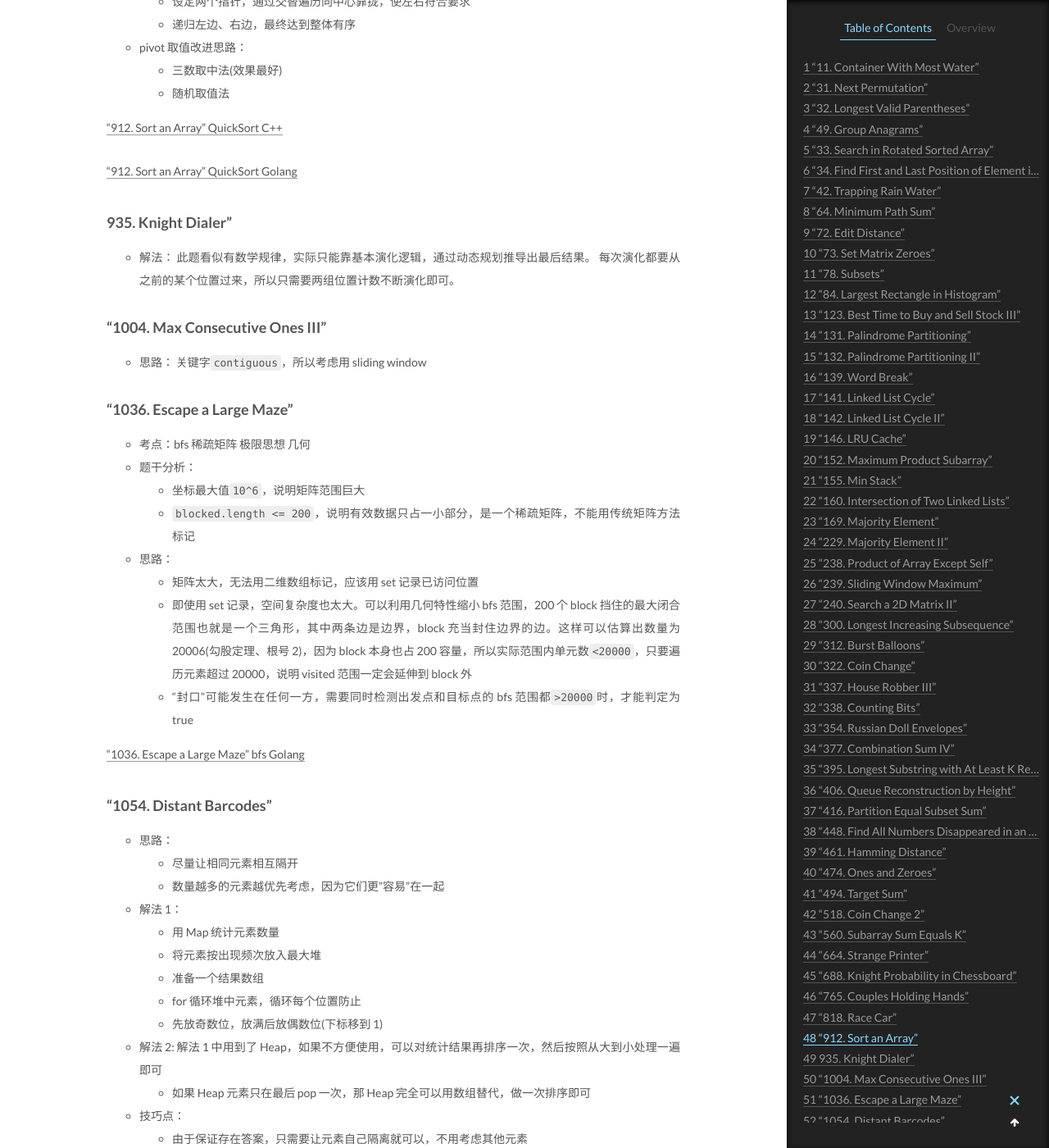
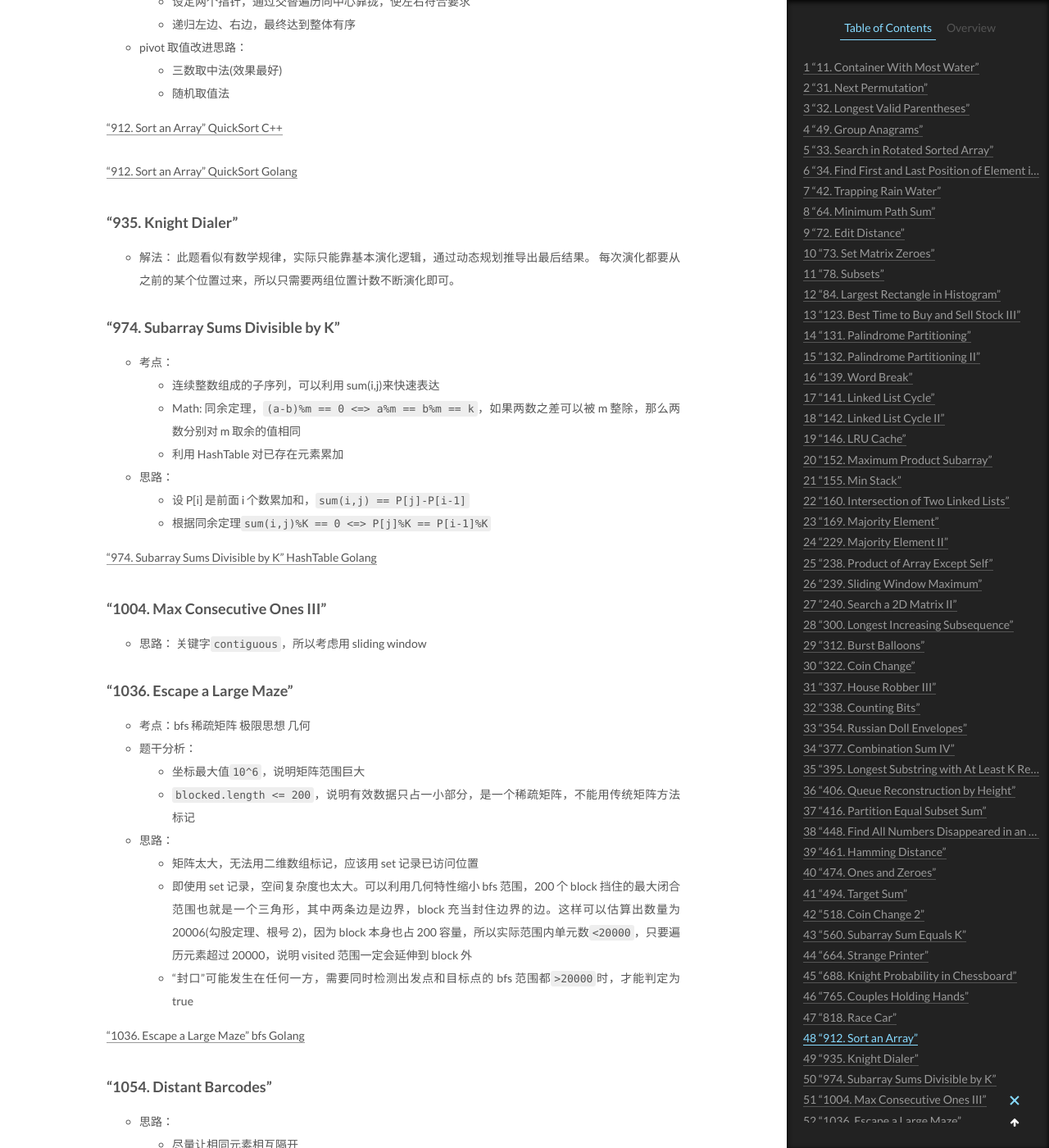
Before and after one commit to CodeHunter2006/CodeHunter2006.github.io, a Jekyll site: the page built from _posts/2020-12-27-LeetCode_Question_Category.md, in a window 1280 px wide and 1400 px high, scrolled down 13732 px. Shown: the whole window at 82% size. Built offline with Jekyll 4.4.1, drawn with Linux system fonts in a browser that asks for light colours.

Commit message:
[chore]: add contents.

```diff
--- a/_posts/2020-12-27-LeetCode_Question_Category.md
+++ b/_posts/2020-12-27-LeetCode_Question_Category.md
@@ -503,11 +503,23 @@ tags: Algorithm Leetcode
 
 ["912. Sort an Array" QuickSort Golang]()
 
-### 935. Knight Dialer"
+### "935. Knight Dialer"
 
 - 解法：
   此题看似有数学规律，实际只能靠基本演化逻辑，通过动态规划推导出最后结果。
   每次演化都要从之前的某个位置过来，所以只需要两组位置计数不断演化即可。
+
+### "974. Subarray Sums Divisible by K"
+
+- 考点：
+  - 连续整数组成的子序列，可以利用 sum(i,j)来快速表达
+  - Math: 同余定理，`(a-b)%m == 0 <=> a%m == b%m == k`，如果两数之差可以被 m 整除，那么两数分别对 m 取余的值相同
+  - 利用 HashTable 对已存在元素累加
+- 思路：
+  - 设 P[i] 是前面 i 个数累加和，`sum(i,j) == P[j]-P[i-1]`
+  - 根据同余定理`sum(i,j)%K == 0 <=> P[j]%K == P[i-1]%K`
+
+["974. Subarray Sums Divisible by K" HashTable Golang]()
 
 ### "1004. Max Consecutive Ones III"
 
```
Also changed, not shown: _posts/2018-11-28-Go_Syntax.md (+6 -0 lines), _posts/2019-10-02-Git_CMD.md (+7 -4 lines), _posts/2020-01-31-Zookeeper.md (+10 -1 lines), _posts/2020-12-25-Algorithm_HashTable.md (+15 -0 lines), _posts/2021-01-02-Algorithm_DynamicPlanning.md (+1 -6 lines), _posts/2021-03-13-Algorithm_CAP.md (added, +6 -0 lines), _posts/2021-03-23-ZookeeperLock.md (added, +19 -0 lines).
